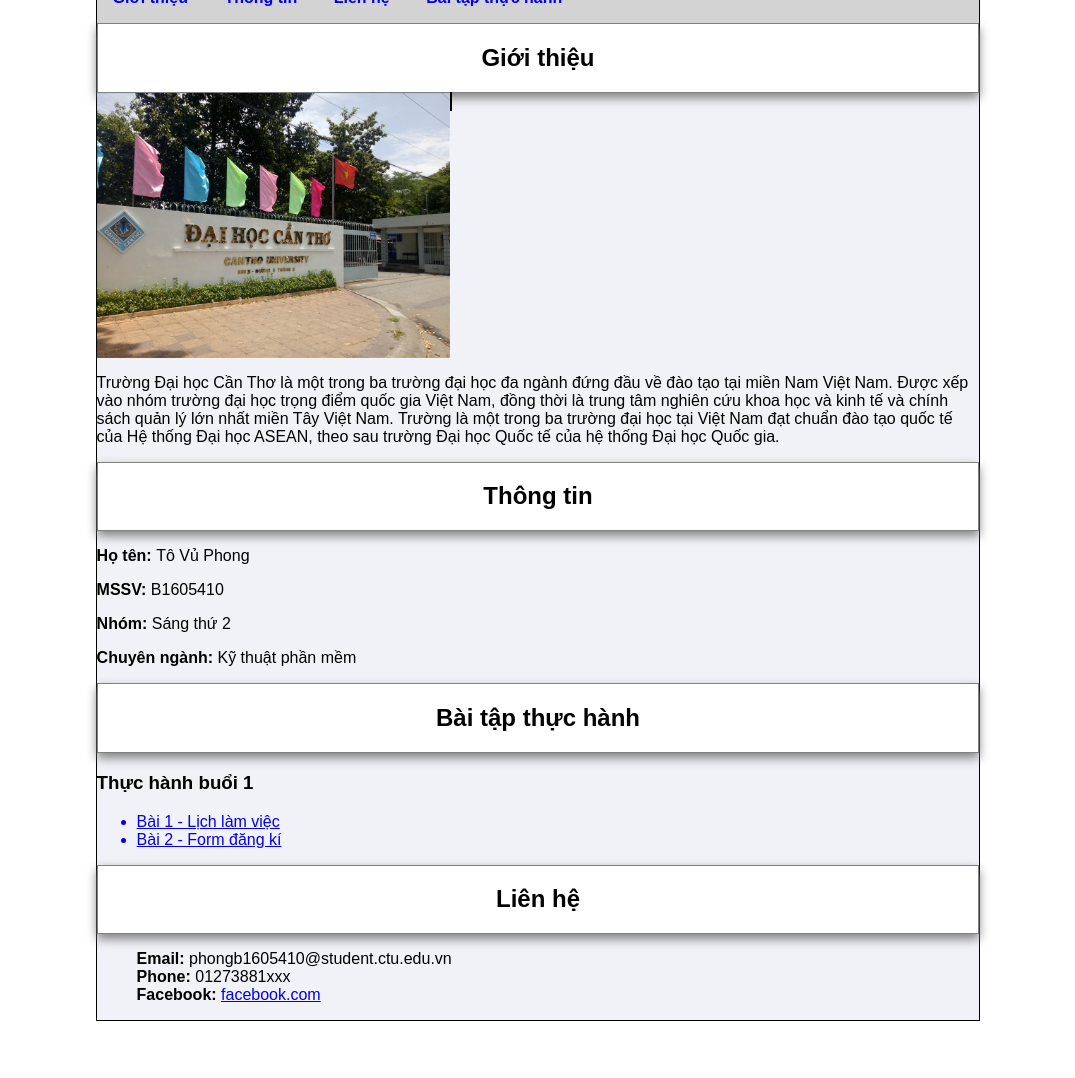
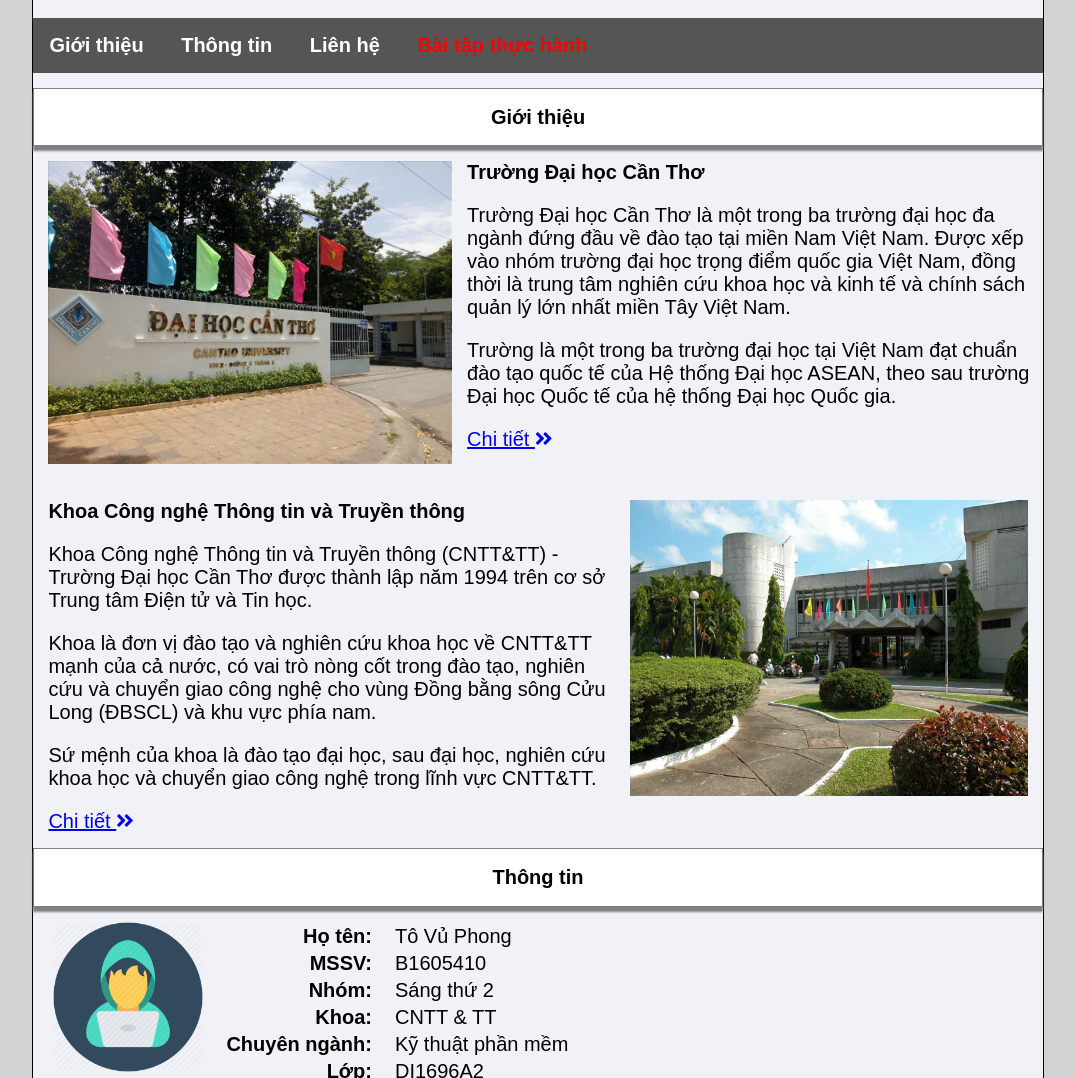
Before and after one commit to vfon98/ThucHanhWeb, a plain HTML site: page index.html in a window 1280 px wide. Shown: the part 116-1194 px from the top of the page, without its empty margins (102-1177 px from the left). Before the commit the page ends 1145 px from the top, so only its background shows below. Drawn offline with Linux system fonts and the light colour scheme.

Commit message:
Official version pulished on web host

```diff
--- a/index.html
+++ b/index.html
@@ -2,74 +2,157 @@
 <html lang="en">
 <head>
 	<meta charset="UTF-8">
-	<meta name="viewport" content="width=device-width, user-scalable=no, initial-scale=1.0, maximum-scale=1.0, minimum-scale=1.0">
 	<title>Thông tin cá nhân</title>
+	<link rel="stylesheet" href="https://use.fontawesome.com/releases/v5.3.1/css/all.css">
 	<style>
 	* {
 		box-sizing: border-box;
 		font-family: Arial, san-serif;
+		font-size: 20px;
+		scroll-behavior: smooth;
 	}
 	#container {
 		background-color: #f1f2f7;
 		margin: 0 auto;
 		border: 1px solid black;
-			width: 70%;
+		width: 80%;
 	}
 	#navbar {
-			background-color: lightgrey;
+		background-color: #555555;
 		position: sticky;
 		top: 0;
 		padding: 16px 0;
 	}
 	#navbar a {
+		color: white;
 		text-decoration: none;
 		padding: 16px;
 		font-weight: bold;
 	}
 	#navbar a:hover {
 		color: white;
-			background-color: red;
+		background-color: green;
 	}
 	.title {
 		text-align: center;
 		background-color: white;
-			box-shadow: 0px 5px 10px grey;
+		box-shadow: 0px 5px 2px grey;
 		border: 1px solid grey;
+		margin: 15px 0;
+	}
+	img.info-img {
+		width: 40%;
+		height: auto;
+		margin: 0 15px;
+	}
+	#info-table tr th {
+		text-align: right;
+	}
+	#contact-table, #contact-table td, #info-table td {
+		padding-left: 20px;
 	}
 </style>
 </head>
-<body>
+<body style="background-color: lightgrey;">
 	<div id="container">
-		<h1 style="text-align: center;">Thông tin cá nhân</h1>
+		<h1 style="text-align: center; font-size: 50px;">Thông tin cá nhân</h1>
 		<div id="navbar">
 			<a href="#intro">Giới thiệu</a>
 			<a href="#info">Thông tin</a>
 			<a href="#contact">Liên hệ</a>
-			<a href="#work">Bài tập thực hành</a>
+			<a href="#work" style="color: red">Bài tập thực hành</a>
 		</div>
+
+
 		<div id="intro" class="title"><h2>Giới thiệu</h2></div>
-			<a href="https://www.ctu.edu.vn/" style="border: 1px solid black">
-				<img src="ctu_img.jpg" alt="Đại học Cần Thơ" style="width: 40%; height: auto; float: left;">
+		<div>
+			<a href="https://www.ctu.edu.vn/" target="_blank">
+				<img src="ctu_img.jpg" alt="Đại học Cần Thơ" class="info-img" style="float: left;">
 			</a>
-			<p style="float: left;">Trường Đại học Cần Thơ là một trong ba trường đại học đa ngành đứng đầu về đào tạo tại miền Nam Việt Nam. Được xếp vào nhóm trường đại học trọng điểm quốc gia Việt Nam, đồng thời là trung tâm nghiên cứu khoa học và kinh tế và chính sách quản lý lớn nhất miền Tây Việt Nam. Trường là một trong ba trường đại học tại Việt Nam đạt chuẩn đào tạo quốc tế của Hệ thống Đại học ASEAN, theo sau trường Đại học Quốc tế của hệ thống Đại học Quốc gia.</p>
+			<h1>Trường Đại học Cần Thơ</h1>
+			<p>Trường Đại học Cần Thơ là một trong ba trường đại học đa ngành đứng đầu về đào tạo tại miền Nam Việt Nam. Được xếp vào nhóm trường đại học trọng điểm quốc gia Việt Nam, đồng thời là trung tâm nghiên cứu khoa học và kinh tế và chính sách quản lý lớn nhất miền Tây Việt Nam.</p>
+			<p>Trường là một trong ba trường đại học tại Việt Nam đạt chuẩn đào tạo quốc tế của Hệ thống Đại học ASEAN, theo sau trường Đại học Quốc tế của hệ thống Đại học Quốc gia.</p>
+			<a href="https://www.ctu.edu.vn/" target="_blank">
+				Chi tiết
+				<i class="fa fa-angle-double-right"></i>
+			</a>
 			<div style="clear: both;"></div>
+		</div>
+
+		<br>
+		<div style="margin-left: 15px">
+			<a href="http://www.cit.ctu.edu.vn/" target="_blank">
+				<img src="khoa_cntt.jpg" alt="Khoa CNTT" class="info-img" style="float: right;">
+			</a>
+			<h1>Khoa Công nghệ Thông tin và Truyền thông</h1>
+			<p>Khoa Công nghệ Thông tin và Truyền thông (CNTT&TT) - Trường Đại học Cần Thơ được thành lập năm 1994 trên cơ sở Trung tâm Điện tử và Tin học.</p>
+			<p>Khoa là đơn vị đào tạo và nghiên cứu khoa học về CNTT&TT mạnh của cả nước, có vai trò nòng cốt trong đào tạo, nghiên cứu và chuyển giao công nghệ cho vùng Đồng bằng sông Cửu Long (ĐBSCL) và khu vực phía nam.</p>
+			<p>Sứ mệnh của khoa là đào tạo đại học, sau đại học, nghiên cứu khoa học và chuyển giao công nghệ trong lĩnh vực CNTT&TT.</p>
+			<a href="http://www.cit.ctu.edu.vn/" target="_blank">
+				Chi tiết
+				<i class="fa fa-angle-double-right"></i>
+			</a>
+			<div style="clear: both;"></div>
+		</div>
+
 		<div id="info" class="title"><h2>Thông tin</h2></div>
-			<p><b>Họ tên: </b>Tô Vủ Phong</p>
-			<p><b>MSSV: </b>B1605410</p>
-			<p><b>Nhóm: </b>Sáng thứ 2</p>
-			<p><b>Chuyên ngành: </b>Kỹ thuật phần mềm</p>
+		<img src="coder.png" alt="Coder" style="float: left; width: 150px; height: 150px; margin: 0 20px;">
+		<table id="info-table">
+			<tr>
+				<th>Họ tên: </th>
+				<td>Tô Vủ Phong</td>
+			</tr>
+			<tr>
+				<th>MSSV: </th>
+				<td>B1605410</td>
+			</tr>
+			<tr>
+				<th>Nhóm: </th>
+				<td>Sáng thứ 2</td>
+			</tr>
+			<tr>
+				<th>Khoa: </th>
+				<td>CNTT & TT</td>
+			</tr>
+			<tr>
+				<th>Chuyên ngành: </th>
+				<td>Kỹ thuật phần mềm</td>
+			</tr>
+			<tr>
+				<th>Lớp: </th>
+				<td>DI1696A2</td>
+			</tr>
+		</table>
+		<div style="clear: both;"></div>
+
 		<div id="work" class="title"><h2>Bài tập thực hành</h2></div>
+		<div style="padding-left: 20px;">
 			<h3>Thực hành buổi 1</h3>
 			<ul>
-				<a href="Bai1.html"><li>Bài 1 - Lịch làm việc</li></a>
-				<a href="Bai2.html"><li>Bài 2 - Form đăng kí</li></a>
+				<a href="Bai1.html" target="_blank"><li>Bài 1 - Lịch làm việc</li></a>
+				<a href="Bai2.html" target="_blank"><li>Bài 2 - Form đăng kí</li></a>
 			</ul>
+		</div>
+
 		<div id="contact" class="title"><h2>Liên hệ</h2></div>
-			<ul style="list-style-type: none;">
-				<li><b>Email: </b>phongb1605410@student.ctu.edu.vn</li>
-				<li><b>Phone: </b>01273881xxx</li>
-				<li><b>Facebook: </b><a href="https://www.facebook.com/">facebook.com</a></li>
-			</ul>
+		<table id="contact-table">
+			<tr>
+				<th><i class="fas fa-map-marker-alt" style="font-size: 30px;"></i></th>
+				<td>Ninh Kiều - Cần Thơ</td>
+			</tr>
+			<tr>
+				<th><i class="far fa-envelope" style="font-size: 30px"></i></th>
+				<td>phongb1605410@student.ctu.edu.vn</td>
+			</tr>
+			<tr>
+				<th><i class="fas fa-phone" style="font-size: 30px"></i></th>
+				<td>01273881xxx</td>
+			</tr>
+			<tr>
+				<th><i class="fab fa-facebook-square" style="font-size: 30px"></i></th>
+				<td><a href="https://www.facebook.com/">Facebook.com</a></td>
+			</tr>
+		</table>
 	</div>
 </body>
 </html>
```
Also changed, not shown: coder.png (added), khoa_cntt.jpg (added). Lines whose indentation alone changed are shown as unchanged.
